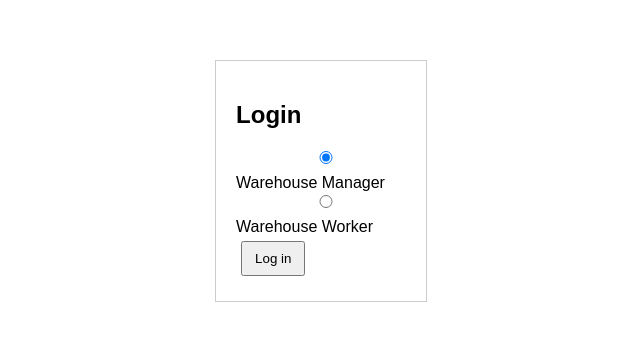
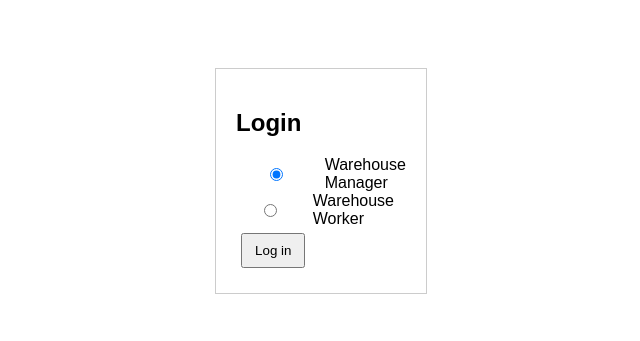
Before and after one commit to CasperOrnberg01/advancedweb, a React (Vite) app in the folder aweb-project/frontend/: page / in a window 1280 px wide. Shown: the part 249-590 px from the top of the page, without its empty margins (319-959 px from the left). Built offline with nearby package versions, Linux system fonts and the light colour scheme.

Commit message:
Update App.css

```diff
--- a/aweb-project/frontend/src/App.css
+++ b/aweb-project/frontend/src/App.css
@@ -46,3 +46,28 @@ button {
   padding: 8px 12px;
   margin: 5px;
 }
+
+
+.login label {
+  display: inline-flex;
+  align-items: center;
+  gap: 0.5rem;
+}
+
+
+.login label input[type="radio"] {
+  margin: 0;
+}
+
+.login label,
+.register-user label {
+  display: inline-flex;
+  align-items: center;
+  gap: 0.5rem;
+}
+
+
+.login label input[type="radio"],
+.register-user label input[type="radio"] {
+  margin: 0;
+}
```
